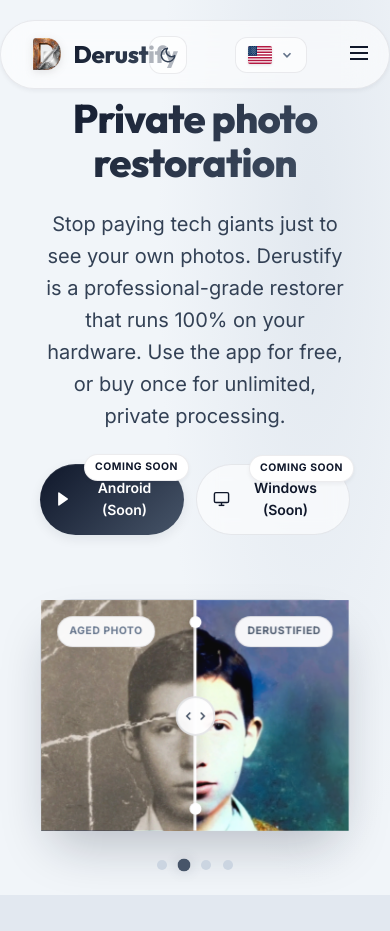
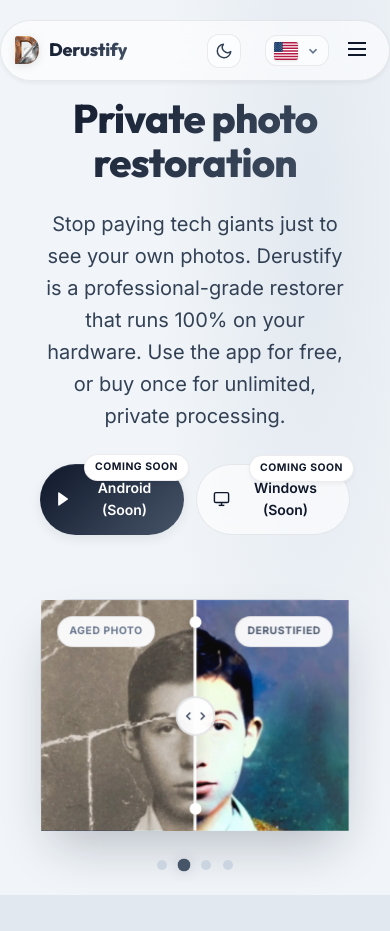
Before and after one commit to Derustify/derustify_website, a website built with Vite: page index.html in a window 390 px wide. Shown: the top 931 px of the page. Built offline with nearby package versions, Linux system fonts and the light colour scheme.

Commit message:
Fix: adjusted mobile view

```diff
--- a/css/styles.css
+++ b/css/styles.css
@@ -1102,6 +1102,16 @@ body.dark-theme .cta .btn-secondary:hover {
 
 @media (max-width: 768px) {
   :root { --section-padding: 4rem 1rem; }
+  .header-inner {
+    padding: 0.75rem 1rem;
+  }
+  .nav {
+    gap: 0.75rem;
+  }
+  .logo {
+    font-size: 1.25rem;
+    gap: 0.5rem;
+  }
   .nav-links, .nav-cta { display: none; }
   .mobile-menu-btn { display: block; }
   .showcase-grid { grid-template-columns: 1fr; }
@@ -1112,6 +1122,14 @@ body.dark-theme .cta .btn-secondary:hover {
 }
 
 @media (max-width: 480px) {
+  .header-inner {
+    padding: 0.5rem 0.75rem;
+  }
+  .logo { font-size: 1.125rem; }
+  .logo img { width: 28px; height: 28px; }
+  .nav { gap: 0.5rem; }
+  .theme-toggle { width: 34px; height: 34px; }
+  .lang-trigger { padding: 0.35rem 0.5rem; }
   .hero-buttons, .cta-buttons {
     gap: 0.75rem;
   }
```
